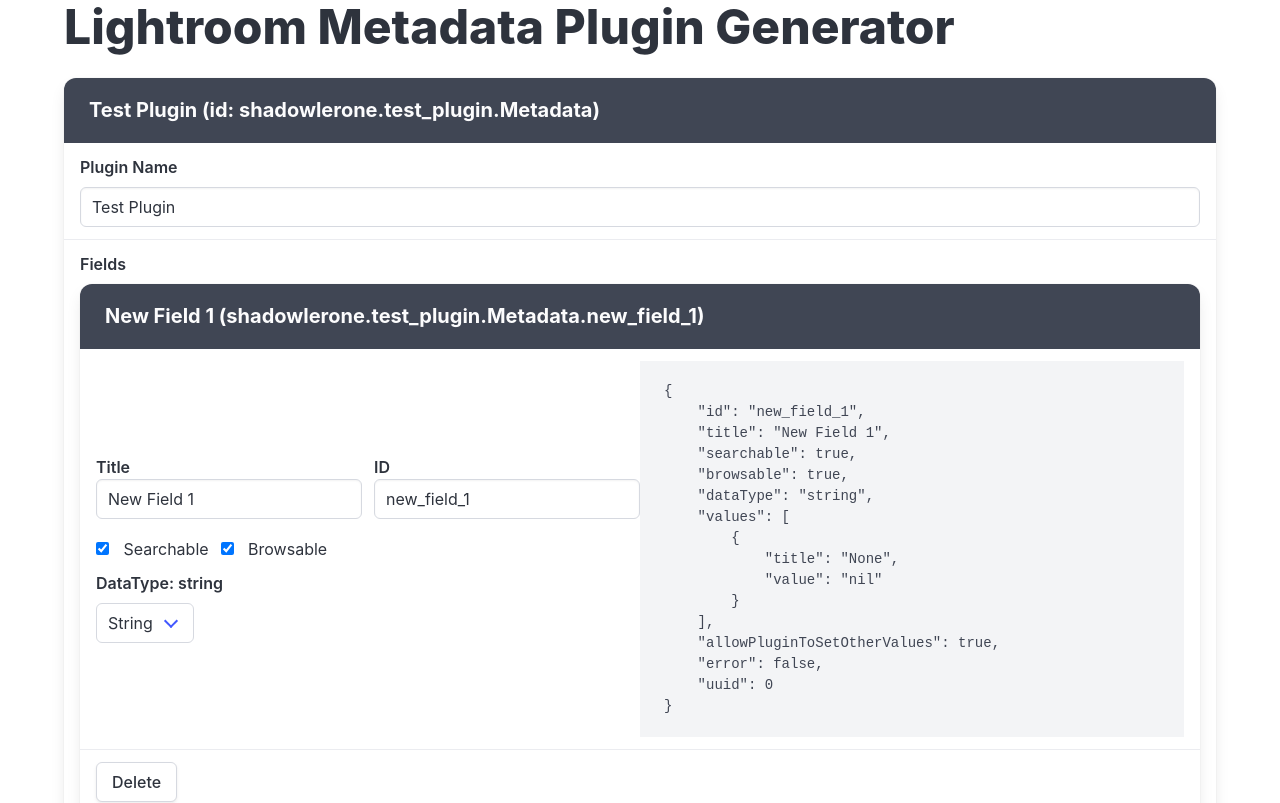
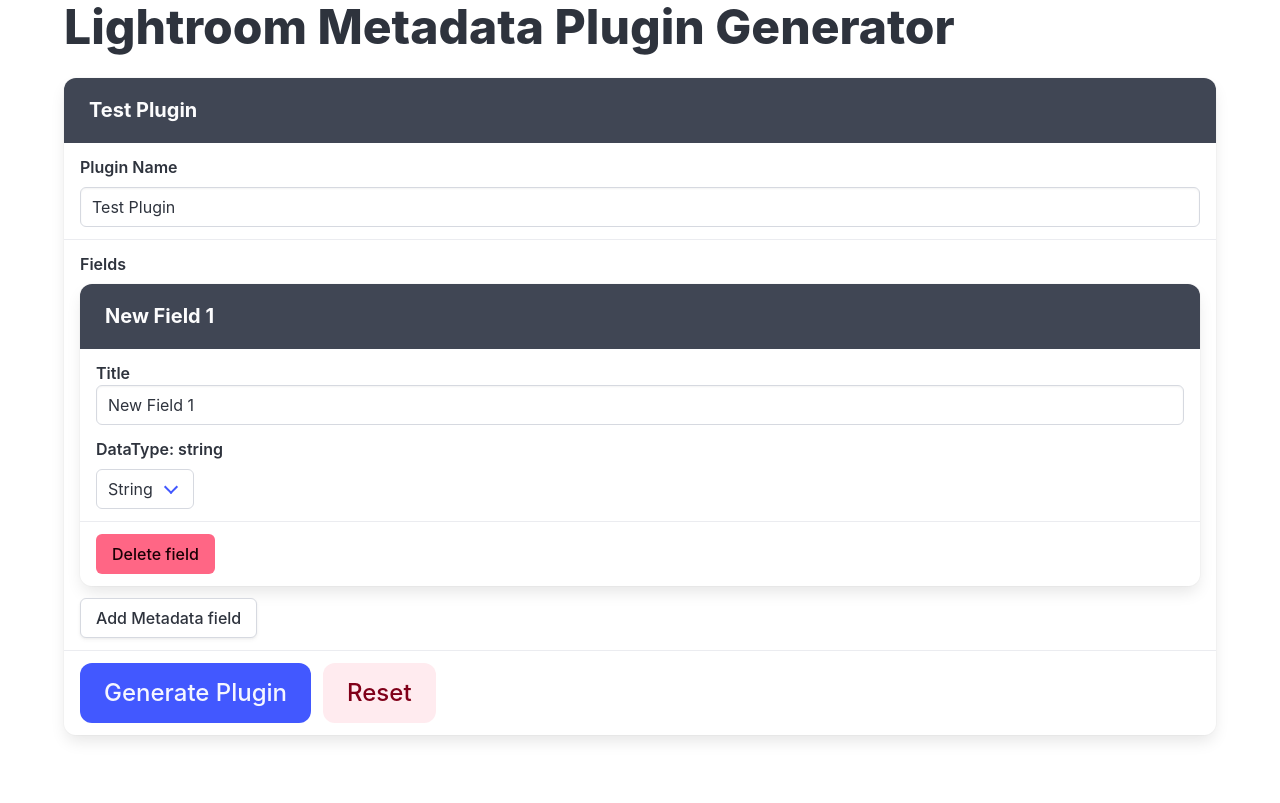
Before and after one commit to shadowlerone/Lightroom-Custom-Metadata-Plugin-Creator, a Vue app in the folder lightroom metadata plugin creator/: page / in a window 1280 px wide. Shown: the top 803 px of the page. Built offline with nearby package versions, Linux system fonts and the light colour scheme.

Commit message:
added reset disables generate plugin button when there are errors

```diff
--- a/lightroom metadata plugin creator/src/App.vue
+++ b/lightroom metadata plugin creator/src/App.vue
@@ -5,7 +5,7 @@
 import { sanitize, to_id } from './utils.js'
 import DataDebug from "./components/dataDebug.vue";
 
-let advanced = ref(true)
+let advanced = ref(false)
 
 let plugin_name = ref('Test Plugin')
 
@@ -19,8 +19,13 @@
 
 let current_uuid = ref(0)
 let metadata_fields = ref([current_uuid.value])
+function reset() {
+	current_uuid.value = 0
+	metadata_fields.value = [current_uuid.value]
+}
 function add_field() {
-	metadata_fields.value.push(current_uuid.value++)
+	// metadata_fields.value.push('')
+	metadata_fields.value.push({'uuid': current_uuid.value++})
 }
 
 // let metadata_field_count = ref(1)
@@ -41,14 +46,14 @@
 	// 	temp[i] = metadata_fields[i]
 	// }
 	// metadata_fields.value[index] = undefined
-	var j=0
-	for (var i = 0; i < metadata_fields.value.length && j < metadata_fields.value.length; i++){
-		if (i==index){
+	var j = 0
+	for (var i = 0; i < metadata_fields.value.length && j < metadata_fields.value.length; i++) {
+		if (i == index) {
 			j++
 		}
-		metadata_fields.value[i] = metadata_fields.value[i+j];
+		metadata_fields.value[i] = metadata_fields.value[i + j];
 	}
-	if (j > 0){
+	if (j > 0) {
 		metadata_fields.value.pop()
 	}
 }
@@ -125,19 +130,10 @@
 					<!-- <h2 class="title is-2">Fields</h2> -->
 					<label class="label">Fields</label>
 					<TransitionGroup name="list">
-						<MetaField
-						v-for="(v, index) in metadata_fields"
-						:key="v.uuid"
-						:pluginId="full_plugin_id_string"
-						:index="index"
-						:advanced="advanced"
-						:uuid="current_uuid"
-						v-model="metadata_fields"
-						@delete_field="delete_field"
-					/>
+						<MetaField v-for="(v, index) in metadata_fields" :key="v.uuid" :pluginId="full_plugin_id_string"
+							:index="index" :advanced="advanced" :uuid="current_uuid" v-model="metadata_fields"
+							@delete_field="delete_field" />
 					</TransitionGroup>
-
-
 				</div>
 				<div class="field">
 					<button class="button" @click.prevent="add_field()">Add Metadata field</button>
@@ -151,10 +147,12 @@
 			<div class="control">
 				<div class="field is-grouped">
 					<div class="control">
-						<button @click.prevent="downloadFile()" class="button is-link">Generate</button>
+						<button :disabled="error" @click.prevent="downloadFile()"
+							class="button is-link is-large">Generate
+							Plugin</button>
 					</div>
 					<div class="control">
-						<button class="button is-link is-light">Cancel</button>
+						<button @click.prevent="reset()" class="button is-danger is-light is-large">Reset</button>
 					</div>
 				</div>
 			</div>
@@ -174,21 +172,22 @@
 </template>
 
 <style scoped>
-.list-move, /* apply transition to moving elements */
+.list-move,
+/* apply transition to moving elements */
 .list-enter-active,
 .list-leave-active {
-  transition: all 0.5s ease;
+	transition: all 250ms ease;
 }
 
 .list-enter-from,
 .list-leave-to {
-  opacity: 0;
-  transform: translateX(30px);
+	opacity: 0;
+	transform: translateX(30px);
 }
 
 /* ensure leaving items are taken out of layout flow so that moving
    animations can be calculated correctly. */
 .list-leave-active {
-  position: absolute;
+	position: absolute;
 }
 </style>
--- a/lightroom metadata plugin creator/src/components/EnumValueField.vue
+++ b/lightroom metadata plugin creator/src/components/EnumValueField.vue
@@ -3,7 +3,7 @@
 		<label class="label">
 			Title
 			<div class="control is-expanded">
-				<input :class="{'is-danger':(title == '')}" required @change="update_from_title($event)" class="input" type="text" v-model="title" placeholder="title">
+				<input :class="{'is-danger':(title == '')}" required @change="update_title($event)" class="input" type="text" v-model="title" placeholder="Title">
 			</div>
 		</label>
 
@@ -19,8 +19,8 @@
 </template>
 
 <script setup>
-import { ref, reactive, computed } from 'vue';
-import { sanitize, to_id } from '../utils.js'
+import { ref, computed } from 'vue';
+import {to_id } from '../utils.js'
 
 const props = defineProps({'index': Number, 'advanced': Boolean})
 
@@ -41,11 +41,13 @@
 	'error': error
 }
 
+function update_title(){
+	title.value = title.value.trim()
+	update_from_title()
+}
 function update_from_title(event){
 	if (id_default.value == true) {
 		value.value = computed_id_string.value
-	}
-	if (title.value == ""){
 	}
 }
 
--- a/lightroom metadata plugin creator/src/components/MetaField.vue
+++ b/lightroom metadata plugin creator/src/components/MetaField.vue
@@ -85,16 +85,13 @@
 				</div>
 				<template v-if="advanced">
 					<div class="control">
-						{{ values }}
+						<pre><code>{{ JSON.stringify(values, null, 4) }}</code></pre>
 					</div>
 				</template>
 			</div>
 		</template>
 		<div class="panel-block">
-			<button class="button" @click.prevent="$emit('delete_field', index)">Delete</button>
-		</div>
-		<div class="panel-block" >
-
+			<button class="button is-danger" @click.prevent="$emit('delete_field', index)">Delete field</button>
 		</div>
 	</div>
 </template>
@@ -174,7 +171,7 @@
 	error.value = model.value[props.index].error
 }
 
-
+// setModel()
 // onMounted(() => { setModel() })
 onBeforeMount(() => { setModel() })
 
@@ -210,4 +207,10 @@
 }
 </script>
 
-<style scoped></style>
+<style>
+* {
+	transition-property: color, background-color;
+	transition-duration: 250ms;
+	transition-timing-function: ease-in-out;
+}
+</style>
```
